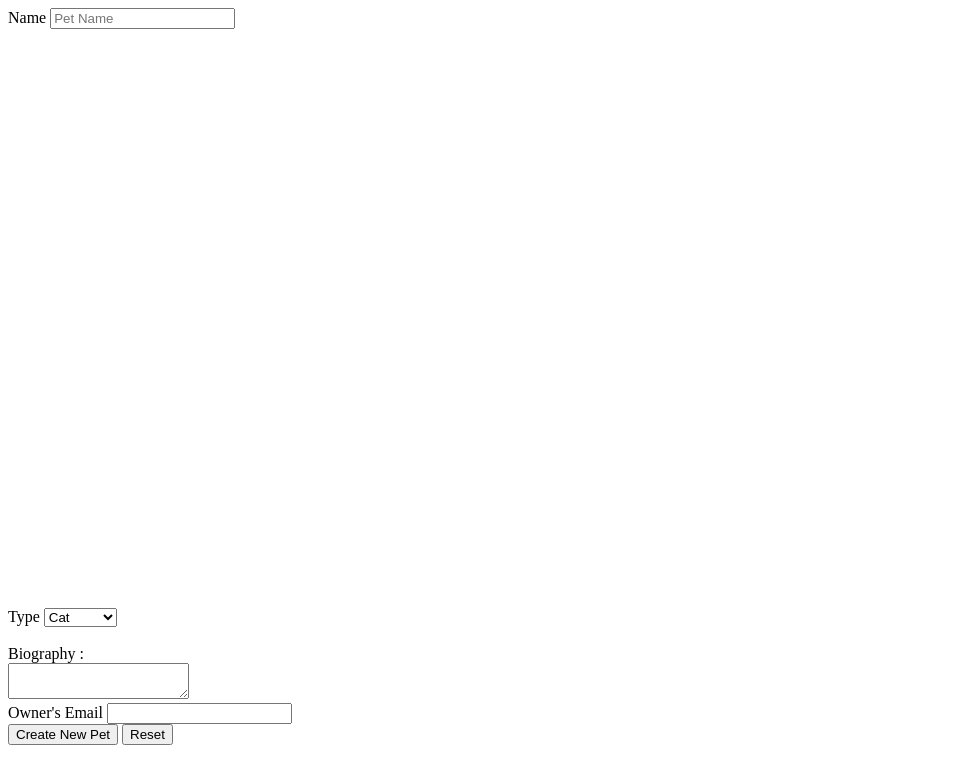
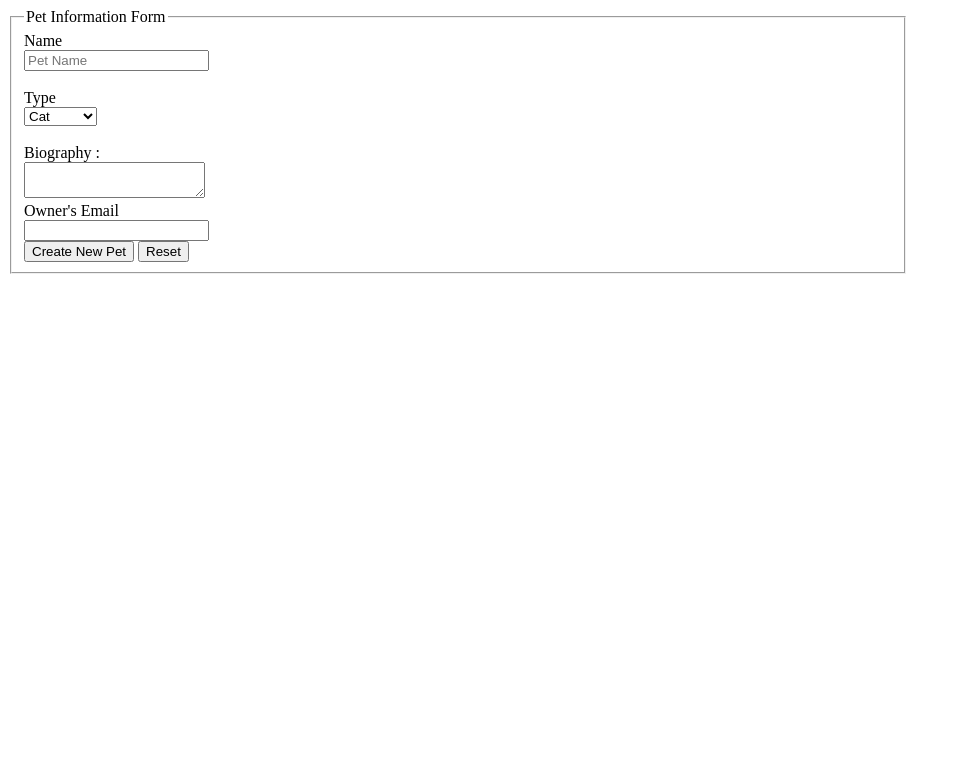
Before and after one commit to ameshalexk/test, a plain HTML site: page index.html in a window 1280 px wide. Shown: the whole page, without its empty margins (0-961 px from the left). Drawn offline with Linux system fonts and the light colour scheme.

Commit message:
final29apr2am

```diff
--- a/index.html
+++ b/index.html
@@ -9,17 +9,18 @@
   <link href="site.css" rel="stylesheet">
 </head>
 
-<body>
+<body class="grid">
     <!-- Your markup goes here. -->
     <form action="/pets" method="post">
-      <div class="short">
+      <fieldset>
+        <legend>Pet Information Form</legend>
         <label>Name </label>
+      </br>
         <input type="text" id="name" name="pet_name" placeholder="Pet Name">
         </br>
       </br>
-      </div>
       <div>
-        <label>Type</label>
+        <label>Type</label></br>
         <select id="type" name="pet_type">
           <option>Cat</option>
           <option>Dog</option>
@@ -34,7 +35,7 @@
           <textarea id="bio" name="pet_bio"> </textarea>
         </div>
         <div>
-          <label>Owner's Email</label>
+          <label>Owner's Email</label></br>
           <input type="email" name="pet_owner_email" id="owner-email">
         </div>
         <div>
@@ -43,9 +44,9 @@
 
         </div>
 
+      </div>
 
-
-
+      </fieldset>
 
     </form>
 
--- a/site.css
+++ b/site.css
@@ -1,4 +1,8 @@
 /* Your styles go in here. */
-@media screen {
-    .short {min-height: 600px}
+
+@media screen and (min-width: 400px) {
+    .grid {
+        display: grid;
+        grid-template-columns: 900px;
+    }
 }
```
